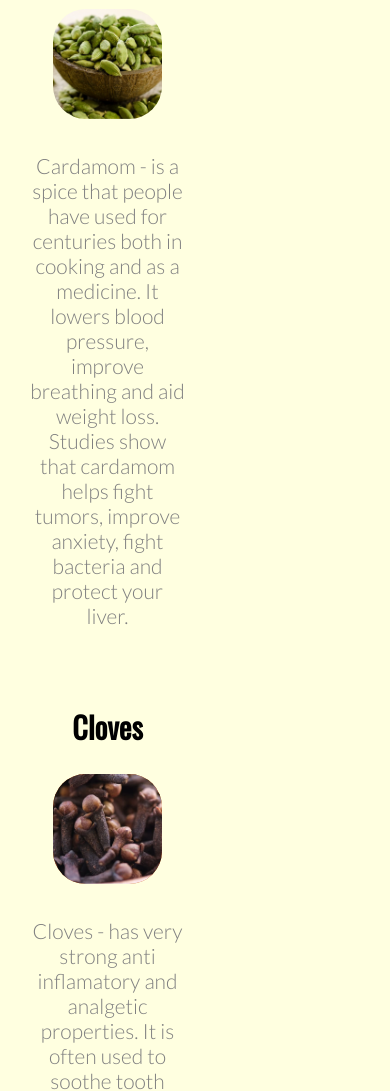
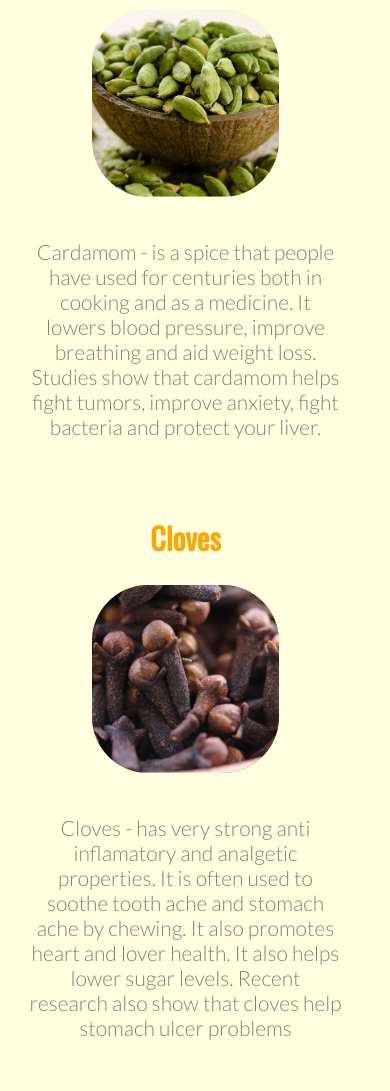
Before and after one commit to neetika13/Project-Indian-spices, a plain HTML site: page about-spices.html in a window 390 px wide. Shown: the part 524-1615 px from the top of the page. Drawn offline with nearby package versions, Linux system fonts and the light colour scheme.

Commit message:
changed font color in the about spices page, changed style, reduced size of photos in the spices page

```diff
--- a/assets/css/style.css
+++ b/assets/css/style.css
@@ -215,58 +215,28 @@ border-bottom-left-radius: 50% 50%;
 
 /* About spices page */
 
-
-AboutSpices {
-    position: absolute;
-    color: orange;
-    width: 100%;
-    text-align: center;
-    background-color: cornflowerblue;
-    font-size: 20px;
-    }
-
-
- .SpicesTextLeft{
-    margin-top: 100px;
+.column {
+    position:relative;
+    float: left;
     margin-left: 10%;
-    z-index: 1;
     width: 35%;
+    flex: 50%;
+    padding: 10px;
     text-align: center;
     font-family: "Oswald";
-    font-size: 30px;
-    background-color: blue;
- }
+    margin-bottom: 10px;
+    font-size: 20px;
 
- .SpicesTextLeft p{
-    font-size:21px;
-    padding-top: 5%;
-    line-height: 25px;
-    color: grey;
-    font-family: 'lato';
   }
 
- .SpicesTextLeft img{
-     width: 50%;
-     height: auto;
+.column img{
+    width: 60%;
+    height: auto;
     border-radius: 30%;
     background-color: chocolate;
  }
 
- /*.SpicesTextRight{
-
-    margin-top: 100px;
-    z-index: 1;
-    right: 50px;
-    margin-right:10%;
-    width: 35%;
-    text-align: center;
-    font-family: "Oswald";
-    margin-bottom: 10px;
-    font-size: 30px;
-    background-color: pink;
- }*/
-
- .SpicesTextRight p{
+ .column p{
     height: 100%;
     font-size:21px;
     padding-top: 5%;
@@ -275,12 +245,19 @@ AboutSpices {
     font-family: 'lato';
   }
 
- .SpicesTextRight img{
-    width: 50%;
-    height: auto;
-    border-radius: 30%;
-    background-color: chocolate;
- }
+
+  /* Clear floats after the columns */
+  .row {
+    content: "";
+    display: table;
+    clear: both;
+    text-align: center;
+    font-family: "Oswald";
+    font-size: 25px;
+    color: orange;
+
+  }
+
 
 /* footer  social media networks
 
@@ -384,45 +361,6 @@ text-align: center;
     background-color: blueviolet;
 }
 
-.column {
-    position:relative;
-    float: left;
-    margin-left: 5%;
-    width: 40%;
-    flex: 50%;
-    padding: 10px;
-    text-align: center;
-    font-family: "Oswald";
-    margin-bottom: 10px;
-    font-size: 20px;
-
-  }
-.column img{
-    width: 70%;
-    height: auto;
-    border-radius: 30%;
-    background-color: chocolate;
- }
-
- .column p{
-    height: 100%;
-    font-size:21px;
-    padding-top: 5%;
-    line-height: 25px;
-    color: grey;
-    font-family: 'lato';
-  }
-
-
-  /* Clear floats after the columns */
-  .row {
-    content: "";
-    display: table;
-    clear: both;
-    text-align: center;
-    font-family: "Oswald";
-    font-size: 25px;
-  }
 
 /* Responsive pages */
 
@@ -480,20 +418,19 @@ br{ display: none;
     right: 5%;
 }
 
-.AboutSpices
-{
-    width: 100%;
+.column {
+    position:relative;
+    float: left;
+    margin-left: 5%;
+    width: 80%;
+    flex: 80%;
+    padding: 10px;
+    text-align: center;
+    font-family: "Oswald";
+    margin-bottom: 10px;
+    font-size: 20px;
 
-    padding: 0;
-}
-.SpicesTextLeft,.SpicesTextRight {
-    width: 100%;
-    float: left;
-    padding: 0;
-}
+  }
 
-.SpicesTextRight img, .SpicesTextLeft img{
-    width: 100%;
-}
 
 }
```
